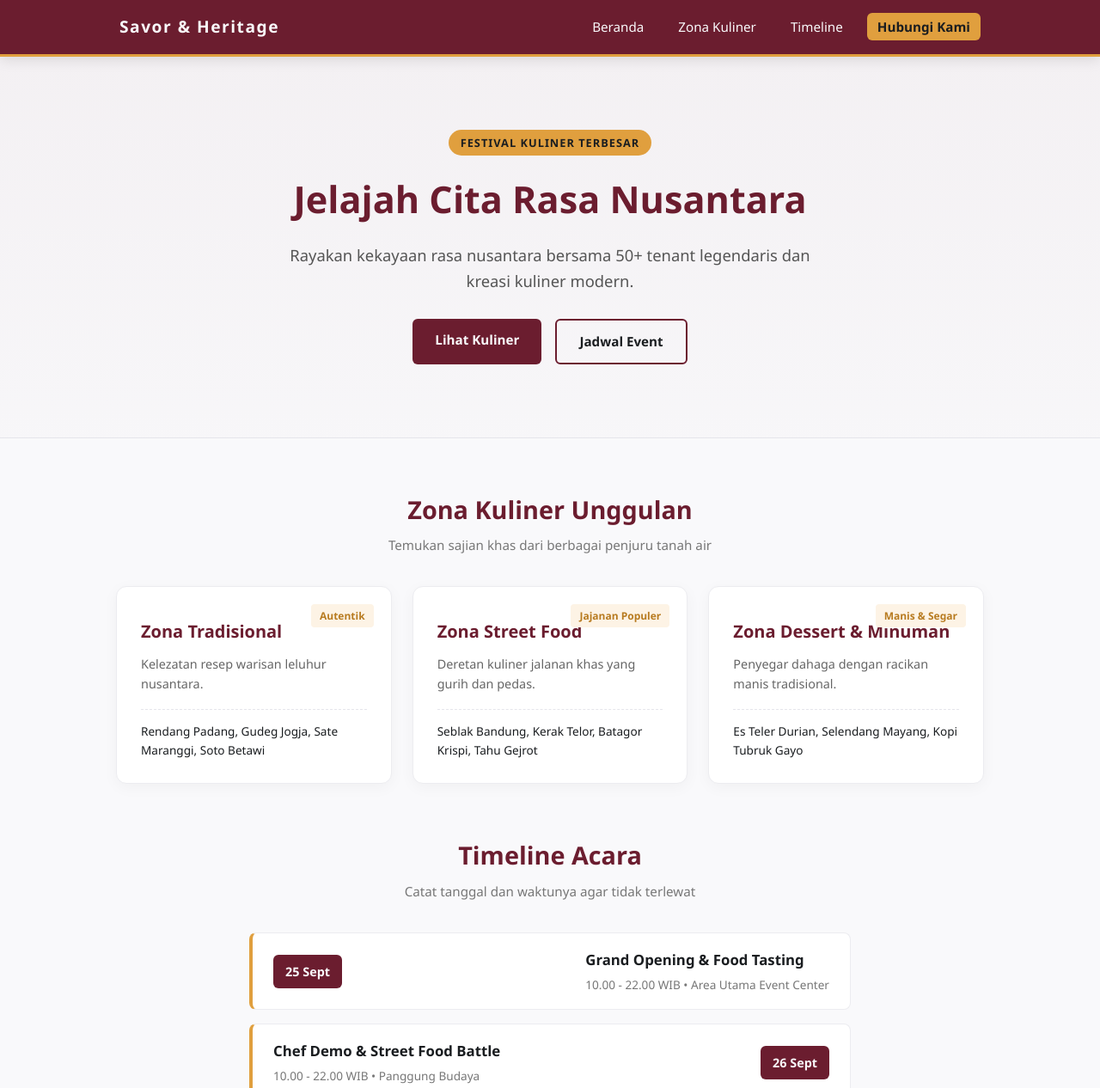
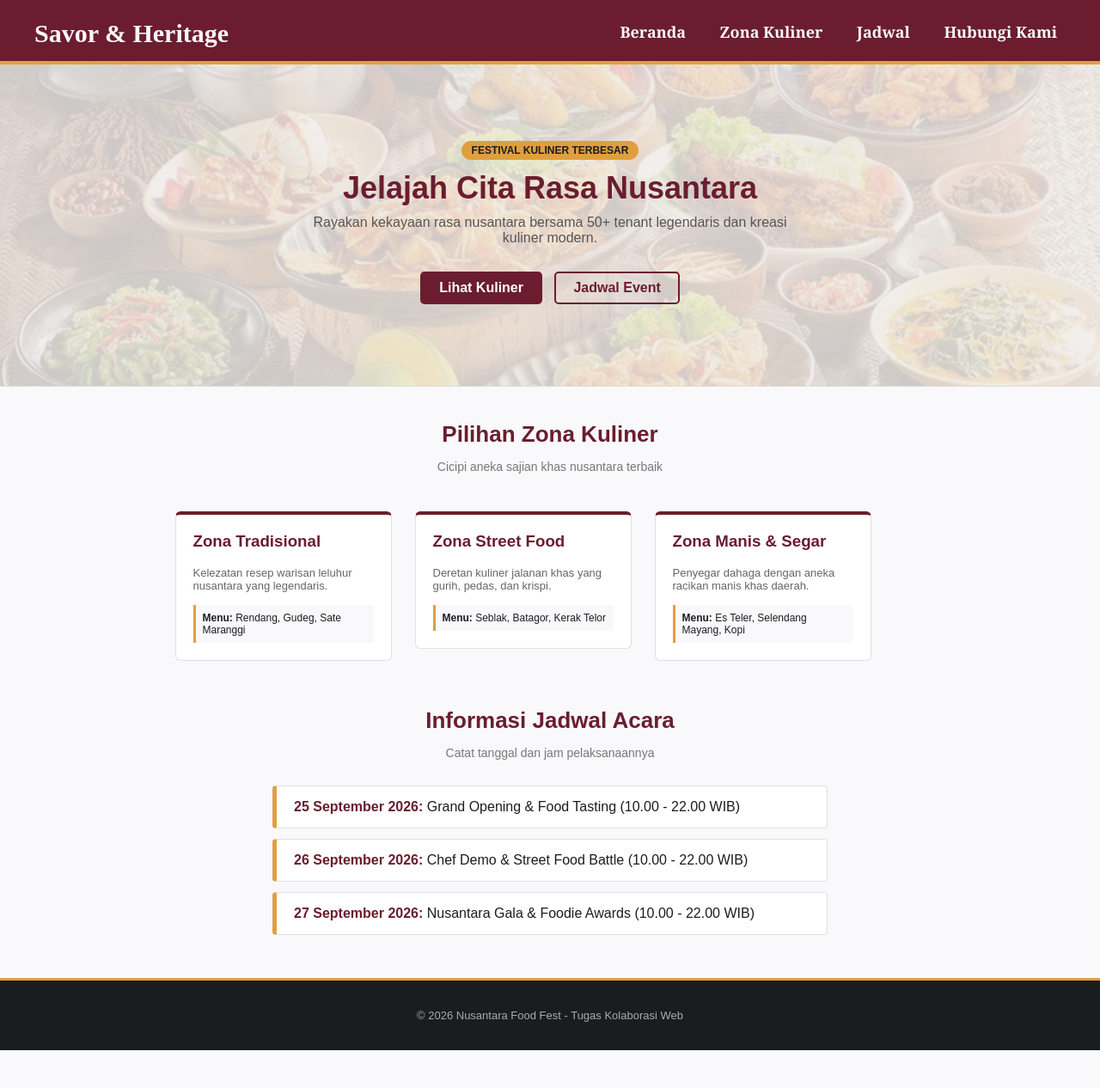
Before and after one commit to byqiia/foodfest-web, a plain HTML site: page index.html in a window 1280 px wide. Shown: the top 1266 px of the page at 86% size. After the commit the page ends 1222 px from the top, so only its background shows below. Drawn offline with Linux system fonts and the light colour scheme.

Commit message:
branch landing page

```diff
--- a/index.html
+++ b/index.html
@@ -2,101 +2,272 @@
 <html lang="id">
 <head>
     <meta charset="UTF-8">
-    <meta name="viewport" content="width=device-width, initial-scale=1.0">
     <title>Nusantara Food Fest 2026</title>
-    <link rel="stylesheet" href="style.css">
+    <style>
+        /* CSS Dasar sesuai materi slide */
+        body {
+            font-family: Arial, sans-serif;
+            background-color: #F9F9FB;
+            color: #1A1D20;
+            margin: 0;
+            padding: 0;
+        }
+
+        /* Navigasi */
+        .navbar {
+            background-color: #6B1D2F;
+            border-bottom: 4px solid #E09F3E;
+            padding: 15px 40px;
+            overflow: auto;
+        }
+
+        .logo {
+    float: left;
+    color: #F9F9FB;
+    font-size: 30px;
+    font-weight: bold;
+    padding-top: 7px;
+    font-family: 'Berkshire Swash', serif;
+}
+
+       .menu {
+    float: right;
+    list-style: none;
+    margin: 0;
+    padding: 0;
+    margin-top: 10px;
+}
+
+        .menu li {
+            display: inline-block;
+            margin-left: 15px;
+        }
+
+        .menu li a {
+    color: #F9F9FB;
+    text-decoration: none;
+    font-size: 18px;
+    padding: 7px 10px;
+    font-weight: bold;
+    font-family: 'Georgia', serif;
+}
+
+        .tombol-nav {
+            color: #fafbfd !important;
+            border-radius: 4px;
+            font-weight: bold;
+        }
+
+        /* Area Banner Utama */
+       .banner {
+    text-align: center;
+    /* Memberi lapisan warna krem transparan di atas gambar */
+    background: linear-gradient(rgba(240, 236, 233, 0.85), rgba(240, 236, 233, 0.85)),
+                url('food.jpeg');
+    background-size: cover;
+    background-position: center;
+    padding: 90px 20px;
+    border-bottom: 1px solid #DDD;
+}
+
+        .badge {
+            background-color: #E09F3E;
+            color: #1A1D20;
+            padding: 4px 12px;
+            font-size: 12px;
+            font-weight: bold;
+            border-radius: 12px;
+        }
+
+        .banner h1 {
+            color: #6B1D2F;
+            font-size: 36px;
+            margin: 15px 0 10px 0;
+        }
+
+        .banner p {
+            color: #555;
+            font-size: 16px;
+            max-width: 600px;
+            margin: 0 auto 25px auto;
+        }
+
+        .tombol-banner {
+            display: inline-block;
+            background-color: #6B1D2F;
+            color: #FFFFFF;
+            text-decoration: none;
+            padding: 10px 22px;
+            border-radius: 5px;
+            font-weight: bold;
+            margin: 5px;
+        }
+
+        .tombol-banner-outline {
+            display: inline-block;
+            border: 2px solid #6B1D2F;
+            color: #6B1D2F;
+            text-decoration: none;
+            padding: 8px 20px;
+            border-radius: 5px;
+            font-weight: bold;
+            margin: 5px;
+        }
+
+        /* Area Konten */
+        .konten {
+            max-width: 900px;
+            margin: 40px auto;
+            padding: 0 20px;
+            text-align: center;
+        }
+
+        .judul-bagian {
+            color: #6B1D2F;
+            font-size: 26px;
+            margin-bottom: 5px;
+        }
+
+        .subjudul {
+            color: #777;
+            font-size: 14px;
+            margin-bottom: 30px;
+        }
+
+        /* Kartu Pilihan Makanan */
+        .kartu-baris {
+            overflow: auto;
+        }
+
+        .kartu {
+            float: left;
+            width: 28%;
+            margin: 1.5%;
+            background-color: #FFFFFF;
+            border: 1px solid #E0E0E0;
+            border-top: 4px solid #6B1D2F;
+            border-radius: 6px;
+            padding: 20px;
+            text-align: left;
+            box-sizing: border-box;
+        }
+
+        .kartu h3 {
+            color: #6B1D2F;
+            margin-top: 0;
+        }
+
+        .kartu p {
+            font-size: 13px;
+            color: #666;
+        }
+
+        .kartu-item {
+            font-size: 12px;
+            background-color: #F9F9FB;
+            padding: 8px;
+            border-left: 3px solid #E09F3E;
+            margin-top: 15px;
+        }
+
+        /* Informasi Jadwal */
+        .kotak-jadwal {
+            background-color: #FFFFFF;
+            border: 1px solid #E0E0E0;
+            border-left: 5px solid #E09F3E;
+            margin: 12px auto;
+            padding: 15px 20px;
+            max-width: 600px;
+            text-align: left;
+            border-radius: 4px;
+        }
+
+        .kotak-jadwal strong {
+            color: #6B1D2F;
+        }
+
+        /* Footer */
+        .footer {
+            background-color: #1A1D20;
+            color: #AAA;
+            text-align: center;
+            padding: 20px;
+            font-size: 13px;
+            margin-top: 50px;
+            border-top: 3px solid #E09F3E;
+        }
+    </style>
 </head>
 <body>
 
-    <!-- Navigasi Melayang -->
-    <header>
-        <div class="nav-container">
-            <span class="logo">Savor & Heritage</span>
-            <nav>
-                <ul>
-                    <li><a href="#hero">Beranda</a></li>
-                    <li><a href="#highlights">Zona Kuliner</a></li>
-                    <li><a href="#schedule">Timeline</a></li>
-                    <li><a href="contact.html" class="nav-btn">Hubungi Kami</a></li>
-                </ul>
-            </nav>
-        </div>
-    </header>
+    <!-- Navigasi -->
+    <div class="navbar">
+        <div class="logo">Savor & Heritage</div>
+        <ul class="menu">
+            <li><a href="#banner">Beranda</a></li>
+            <li><a href="#kuliner">Zona Kuliner</a></li>
+            <li><a href="#jadwal">Jadwal</a></li>
+            <li><a href="contact.html" class="tombol-nav">Hubungi Kami</a></li>
+        </ul>
+    </div>
 
-    <!-- Hero Banner Utama ala Landing Page Event -->
-    <section id="hero">
-        <span class="tagline">FESTIVAL KULINER TERBESAR</span>
+    <!-- Area Banner -->
+    <div id="banner" class="banner">
+        <span class="badge">FESTIVAL KULINER TERBESAR</span>
         <h1>Jelajah Cita Rasa Nusantara</h1>
         <p>Rayakan kekayaan rasa nusantara bersama 50+ tenant legendaris dan kreasi kuliner modern.</p>
-        <div class="hero-actions">
-            <a href="#highlights" class="btn-primary">Lihat Kuliner</a>
-            <a href="#schedule" class="btn-secondary">Jadwal Event</a>
+        <div>
+            <a href="#kuliner" class="tombol-banner">Lihat Kuliner</a>
+            <a href="#jadwal" class="tombol-banner-outline">Jadwal Event</a>
         </div>
-    </section>
+    </div>
 
-    <!-- Pilihan Kuliner (Layout Grid Kartu ala WKFEST) -->
-    <section id="highlights" class="container">
-        <h2 class="section-title">Zona Kuliner Unggulan</h2>
-        <p class="section-subtitle">Temukan sajian khas dari berbagai penjuru tanah air</p>
+    <!-- Zona Kuliner -->
+    <div id="kuliner" class="konten">
+        <h2 class="judul-bagian">Pilihan Zona Kuliner</h2>
+        <p class="subjudul">Cicipi aneka sajian khas nusantara terbaik</p>
 
-        <div class="grid-cards">
-            <div class="card">
-                <span class="badge">Autentik</span>
+        <div class="kartu-baris">
+            <div class="kartu">
                 <h3>Zona Tradisional</h3>
-                <p>Kelezatan resep warisan leluhur nusantara.</p>
-                <div class="card-items">Rendang Padang, Gudeg Jogja, Sate Maranggi, Soto Betawi</div>
+                <p>Kelezatan resep warisan leluhur nusantara yang legendaris.</p>
+                <div class="kartu-item"><strong>Menu:</strong> Rendang, Gudeg, Sate Maranggi</div>
             </div>
 
-            <div class="card">
-                <span class="badge">Jajanan Populer</span>
+            <div class="kartu">
                 <h3>Zona Street Food</h3>
-                <p>Deretan kuliner jalanan khas yang gurih dan pedas.</p>
-                <div class="card-items">Seblak Bandung, Kerak Telor, Batagor Krispi, Tahu Gejrot</div>
+                <p>Deretan kuliner jalanan khas yang gurih, pedas, dan krispi.</p>
+                <div class="kartu-item"><strong>Menu:</strong> Seblak, Batagor, Kerak Telor</div>
             </div>
 
-            <div class="card">
-                <span class="badge">Manis & Segar</span>
-                <h3>Zona Dessert & Minuman</h3>
-                <p>Penyegar dahaga dengan racikan manis tradisional.</p>
-                <div class="card-items">Es Teler Durian, Selendang Mayang, Kopi Tubruk Gayo</div>
+            <div class="kartu">
+                <h3>Zona Manis & Segar</h3>
+                <p>Penyegar dahaga dengan aneka racikan manis khas daerah.</p>
+                <div class="kartu-item"><strong>Menu:</strong> Es Teler, Selendang Mayang, Kopi</div>
             </div>
         </div>
-    </section>
+    </div>
 
-    <!-- Timeline Jadwal Event -->
-    <section id="schedule" class="container">
-        <h2 class="section-title">Timeline Acara</h2>
-        <p class="section-subtitle">Catat tanggal dan waktunya agar tidak terlewat</p>
+    <!-- Jadwal Acara -->
+    <div id="jadwal" class="konten">
+        <h2 class="judul-bagian">Informasi Jadwal Acara</h2>
+        <p class="subjudul">Catat tanggal dan jam pelaksanaannya</p>
 
-        <div class="timeline-box">
-            <div class="timeline-item">
-                <div class="time-date">25 Sept</div>
-                <div class="time-detail">
-                    <h4>Grand Opening & Food Tasting</h4>
-                    <p>10.00 - 22.00 WIB • Area Utama Event Center</p>
-                </div>
-            </div>
-            <div class="timeline-item">
-                <div class="time-detail">
-                    <h4>Chef Demo & Street Food Battle</h4>
-                    <p>10.00 - 22.00 WIB • Panggung Budaya</p>
-                </div>
-                <div class="time-date">26 Sept</div>
-            </div>
-            <div class="timeline-item">
-                <div class="time-date">27 Sept</div>
-                <div class="time-detail">
-                    <h4>Nusantara Gala & Foodie Awards</h4>
-                    <p>10.00 - 22.00 WIB • Lapangan Utama</p>
-                </div>
-            </div>
+        <div class="kotak-jadwal">
+            <strong>25 September 2026:</strong> Grand Opening & Food Tasting (10.00 - 22.00 WIB)
         </div>
-    </section>
+        <div class="kotak-jadwal">
+            <strong>26 September 2026:</strong> Chef Demo & Street Food Battle (10.00 - 22.00 WIB)
+        </div>
+        <div class="kotak-jadwal">
+            <strong>27 September 2026:</strong> Nusantara Gala & Foodie Awards (10.00 - 22.00 WIB)
+        </div>
+    </div>
 
     <!-- Footer -->
-    <footer>
-        <p>&copy; 2026 Nusantara Food Fest • Kolaborasi Web Event</p>
-    </footer>
+    <div class="footer">
+        <p>&copy; 2026 Nusantara Food Fest - Tugas Kolaborasi Web</p>
+    </div>
 
 </body>
 </html>
```
Also changed, not shown: food.jpeg (added).
